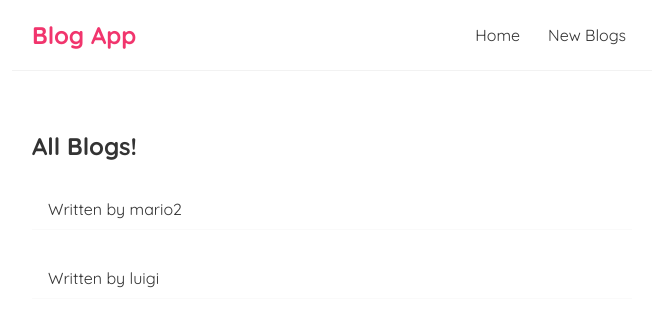
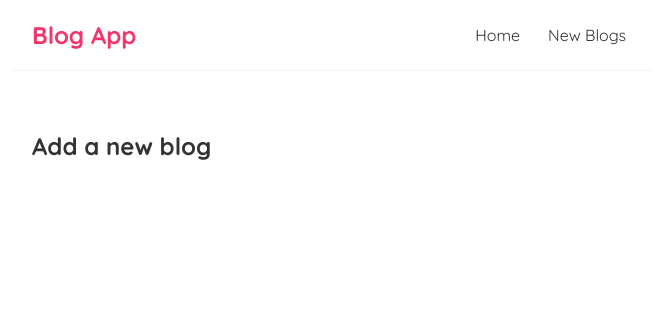
Before and after one commit to Fred-ricky/blog, a React (Create React App) app: page /create in a window 1280 px wide. Shown: the top 326 px of the page, without its empty margins (308-965 px from the left). Built offline with nearby package versions, Linux system fonts and the light colour scheme; data requests are answered from the project's data file.

Commit message:
added routes

```diff
--- a/package.json
+++ b/package.json
@@ -8,8 +8,7 @@
     "@testing-library/user-event": "^13.5.0",
     "react": "^18.2.0",
     "react-dom": "^18.2.0",
-    "react-router": "^6.13.0",
-    "react-router-dom": "^6.13.0",
+    "react-router-dom": "^5.3.4",
     "react-scripts": "5.0.1",
     "web-vitals": "^2.1.4"
   },
--- a/src/App.js
+++ b/src/App.js
@@ -1,20 +1,26 @@
  import Navbar from './navbar';
 import Home from './home';
-import { BrowserRouter as Router, Route, Switch  } from 'react-router-dom';
+import { BrowserRouter as Router, Route, Switch } from 'react-router-dom';
+import Create from './Create';
+import BlogDetails from './BlogDetails';
+
 function App() {
-
-
   return (
     <Router>
       <div className="App">
         <Navbar />
         <div className="content">
-        <switch>
-          <Route path="/">
+            <Switch>
+              <Route exact path="/">
                 <Home />
-
               </Route>
-        </switch>
+              <Route path="/create">
+                <Create />
+              </Route>
+              <Route path="/blogs/:id">
+                <BlogDetails />
+              </Route>
+            </Switch>
         </div>
       </div>
     </Router>
--- /dev/null
+++ b/src/BlogDetails.js
@@ -0,0 +1,14 @@
+import { useParams } from "react-router-dom/cjs/react-router-dom.min";
+
+const BlogDetails = () => {
+
+    const {id} = useParams()
+
+    return (
+        <div className="blog-details">
+            <h2>Blog details - {id}</h2>
+        </div>
+     );
+}
+
+export default BlogDetails;
--- /dev/null
+++ b/src/Create.js
@@ -0,0 +1,10 @@
+const create = () => {
+    return (
+        <div className="create">
+            <h2>Add a new blog</h2>
+
+        </div>
+     );
+}
+
+export default create;
--- a/src/navbar.js
+++ b/src/navbar.js
@@ -1,11 +1,13 @@
+import { Link } from 'react-router-dom';
+
 const Navbar = () => {
     return (
         <nav className="navbar">
             <h1>Blog App</h1>
             <div className="links">
-                <a href="/">Home</a>
+                <Link to="/">Home</Link>
 
-                <a href="/create">New Blogs</a>
+                <Link to="/create">New Blogs</Link>
             </div>
         </nav>
      );
--- a/src/useFetch.js
+++ b/src/useFetch.js
@@ -7,7 +7,9 @@ const useFetch = (url) => {
 
 
     useEffect(() => {
-        fetch(url)
+        const abortControl = new AbortController();
+
+        fetch(url, {signal: abortControl.signal})
             .then(res => {
                 if (!res.ok) {
                     throw Error('COULD NOT FETCH THE DATA');
@@ -20,9 +22,17 @@ const useFetch = (url) => {
                 setError(null);
             })
             .catch(err => {
-                setIsPending(false);
-                setError(err.message);
-        })
+                if (err.name === 'AboutError') {
+                    console.log('fetch abouted')
+                } else {
+                    setIsPending(false);
+                    setError(err.message);
+                }
+
+            })
+
+            return () => abortControl.abort()
+
        }, [url])
 
        return { data, isPending, error};
```
Also changed, not shown: 1 other file (tests, documents, lock files or other folders). Lines whose indentation alone changed are shown as unchanged.
